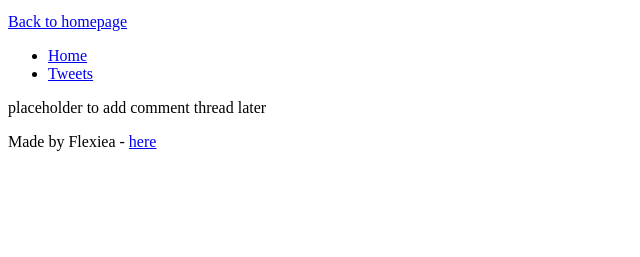
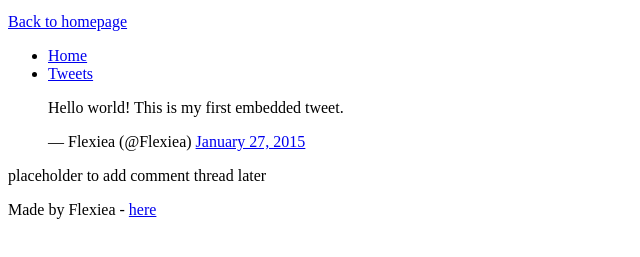
Before and after one commit to Flexiea/My_First_Portfolio, a plain HTML site: page html_basic/tweets.html in a window 1280 px wide. Shown: the part 135-392 px from the top of the page, without its empty margins (0-640 px from the left). Drawn offline with Linux system fonts and the light colour scheme.

Commit message:
Add embedded tweet to tweet.html

```diff
--- a/html_basic/tweets.html
+++ b/html_basic/tweets.html
@@ -25,12 +25,18 @@
       <li><a href="index.html">Home</a></li>
       <li><a href="tweets.html">Tweets</a></li>
     </ul>
-    </nav>
+
   </header>
 
   <main>
     <article>
-      <!-- Page content goes here -->
+       <blockquote class="twitter-tweet">
+    <p lang="en" dir="ltr">Hello world! This is my first embedded tweet.</p>
+    &mdash; Flexiea (@Flexiea)
+    <a href="https://twitter.com/TwitterDev/status/560070183650213889">January 27, 2015</a>
+  </blockquote>
+  <script async src="https://platform.twitter.com/widgets.js" charset="utf-8"></script>
+
     </article>
     <aside>
       <p>placeholder to add comment thread later</p>
```
